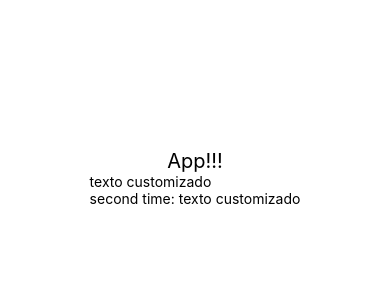
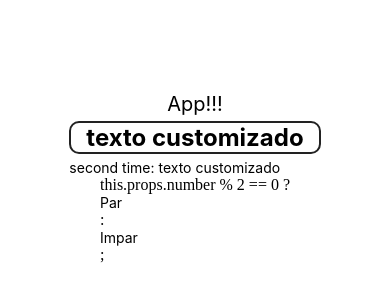
Before and after one commit to lucasvschenatto/curso-react-native, a React Native app in the folder exercicios/: screen / in a window 390 px wide. Shown: the part 244-544 px from the top of the page. Built offline with nearby package versions, Linux system fonts and the light colour scheme.

Commit message:
starting exercise 21 on section 3

```diff
--- a/exercicios/src/App.js
+++ b/exercicios/src/App.js
@@ -1,12 +1,14 @@
 import React, { Component } from 'react';
 import { View, Text, StyleSheet } from 'react-native';
 import Simple from './components/Simple';
+import EvenOdd from './components/EvenOdd';
 export default class App extends Component{
   render(){
     return (
       <View style={styles.container}>
         <Text style={styles.f20}>App!!!</Text>
         <Simple customText ='texto customizado'/>
+        <EvenOdd number = '3'/>
       </View>
     )
   }
--- /dev/null
+++ b/exercicios/src/components/EvenOdd.js
@@ -0,0 +1,16 @@
+import React from 'react';
+import {View, Text} from 'react-native';
+import Standard from '../stile/Standard';
+
+export default class EvenOdd extends React.Component{
+    render (){
+        return(
+            <View>
+                this.props.number % 2 == 0
+                ? <Text style={Standard}>Par</Text>
+                : <Text style={Standard}>Impar</Text>;
+            </View>
+
+        )
+    }
+}
--- a/exercicios/src/components/Simple.js
+++ b/exercicios/src/components/Simple.js
@@ -1,11 +1,11 @@
 import React from 'react';
 import { View, Text } from 'react-native';
-
+import Standard from '../stile/Standard';
 export default class Simple extends React.PureComponent{
     render(){
         return (
             <View>
-                <Text>{this.props.customText}</Text>
+                <Text style={Standard.ex}>{this.props.customText}</Text>
                 <Text>second time: {this.props.customText}</Text>
             </View>
 
--- a/exercicios/src/stile/Standard.js
+++ b/exercicios/src/stile/Standard.js
@@ -1,4 +1,4 @@
-import {StyleSheet} from 'react-native'
+import {StyleSheet} from 'react-native';
 
 export default StyleSheet.create({
     ex: {
```
